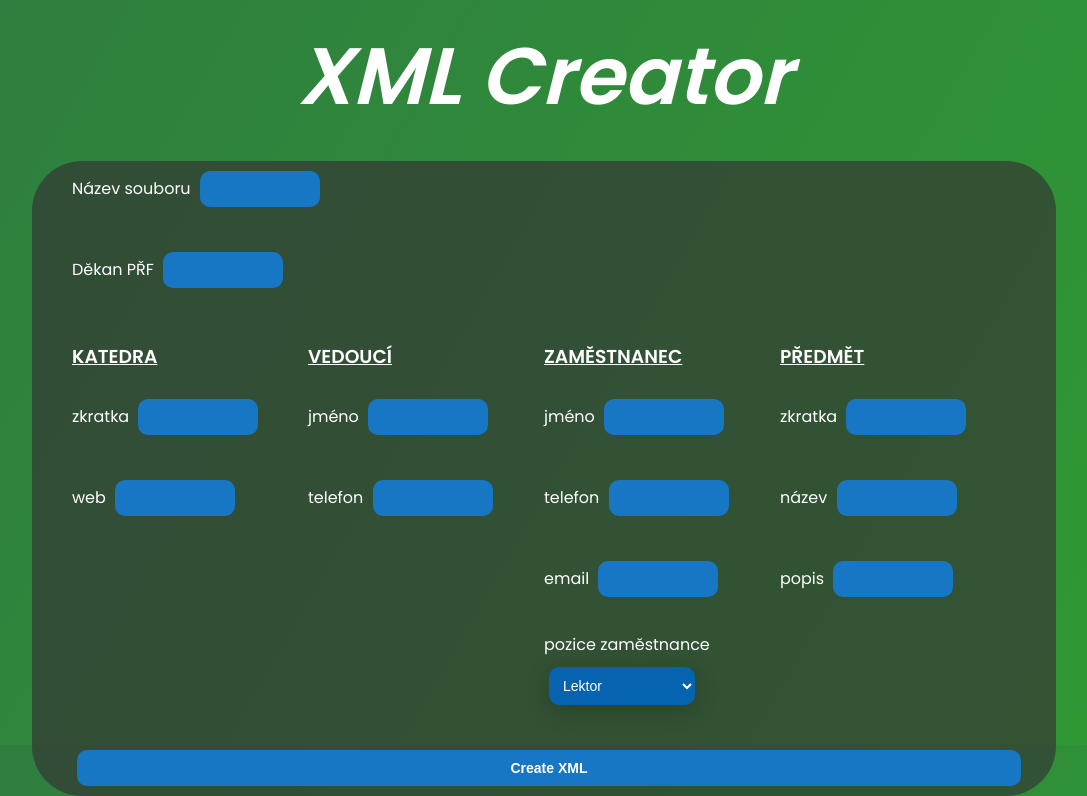
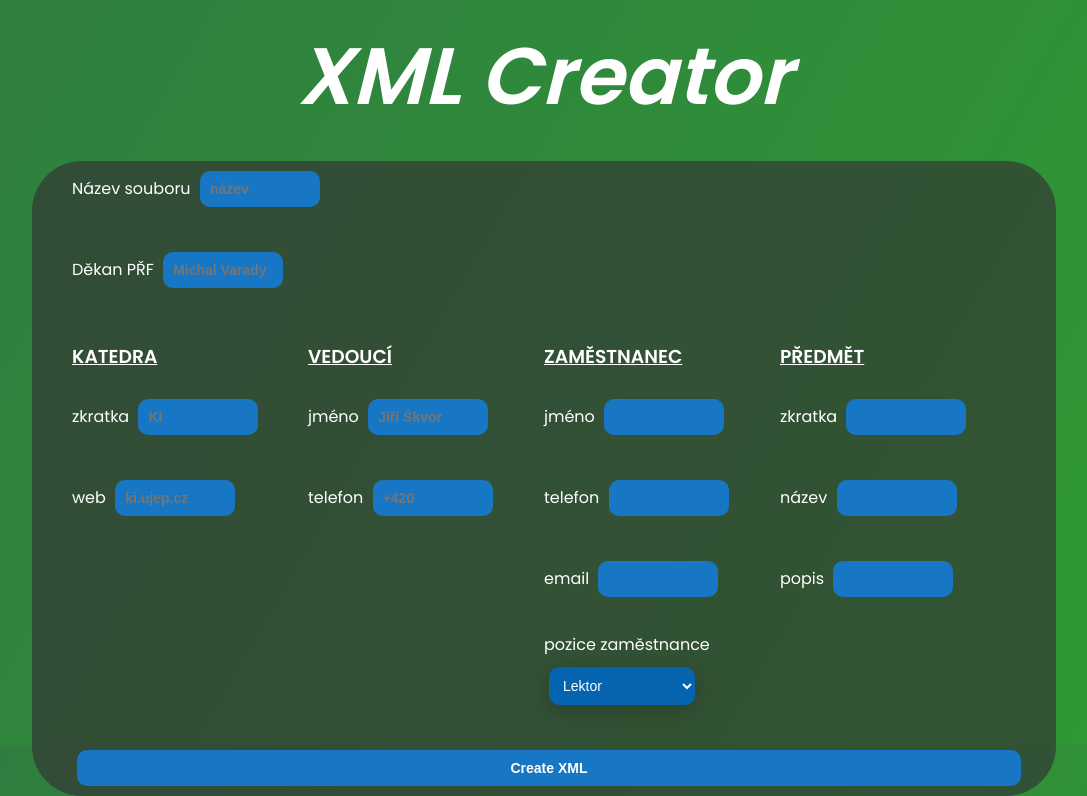
Before and after one commit to jmoravec01/PRI, a PHP site: page /createXML.php in a window 1280 px wide. Shown: the part 55-851 px from the top of the page, without its empty margins (96-1183 px from the left). Run offline with PHP 8.4, Linux system fonts and the light colour scheme.

Commit message:
asi done

```diff
--- a/createXML.php
+++ b/createXML.php
@@ -146,29 +146,29 @@
 
                 <div style="color: white">
                     <label for="nazev_souboru">Název souboru</label>
-                    <input type="text" name="nazev_souboru" id="nazev_souboru" required><br><br>
+                    <input type="text" name="nazev_souboru" id="nazev_souboru" required placeholder="název"><br><br>
 
                     <label for="dekan">Děkan PŘF</label>
-                    <input type="text" id="dekan" name="dekan" required><br><br>
+                    <input type="text" id="dekan" name="dekan" required placeholder="Michal Varady"><br><br>
                 </div>
 
                 <div class="create">
                     <div class="create-column">
                         <h3>KATEDRA</h3>
                         <label for="zkratka_katedry">zkratka</label>
-                        <input type="text" id="zkratka_katedry" name="zkratka_katedry" required><br><br>
+                        <input type="text" id="zkratka_katedry" name="zkratka_katedry" required placeholder="KI"><br><br>
 
                         <label for="webove_stranky">web</label>
-                        <input type="text" id="webove_stranky" name="webove_stranky" required><br><br>
+                        <input type="text" id="webove_stranky" name="webove_stranky" required placeholder="ki.ujep.cz"><br><br>
                     </div>
 
                     <div class="create-column">
                         <h3>VEDOUCÍ</h3>
                         <label for="vedouci_jmeno">jméno</label>
-                        <input type="text" id="vedouci_jmeno" name="vedouci_jmeno" required><br><br>
+                        <input type="text" id="vedouci_jmeno" name="vedouci_jmeno" required placeholder="Jiří Škvor"><br><br>
 
                         <label for="vedouci_telefon">telefon</label>
-                        <input type="text" id="vedouci_telefon" name="vedouci_telefon" required><br><br>
+                        <input type="tel" pattern="\+[0-9]{12}" id="vedouci_telefon" name="vedouci_telefon" required placeholder="+420"><br><br>
                     </div>
 
                     <div class="create-column">
```
Lines whose indentation alone changed are shown as unchanged.
